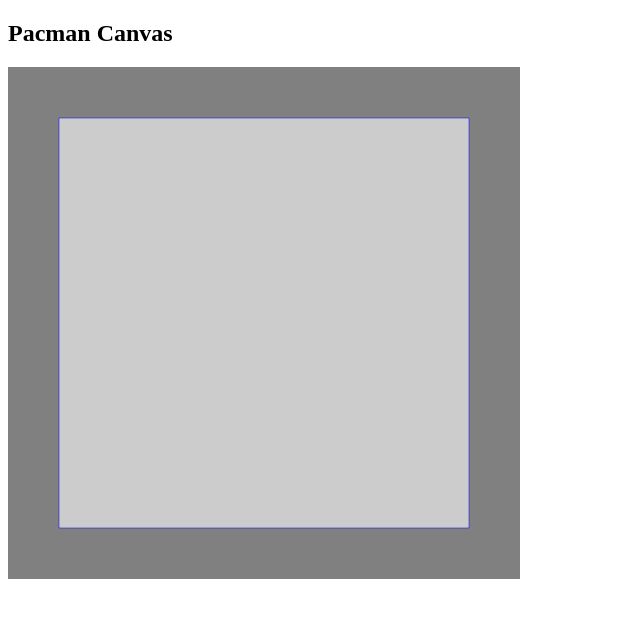
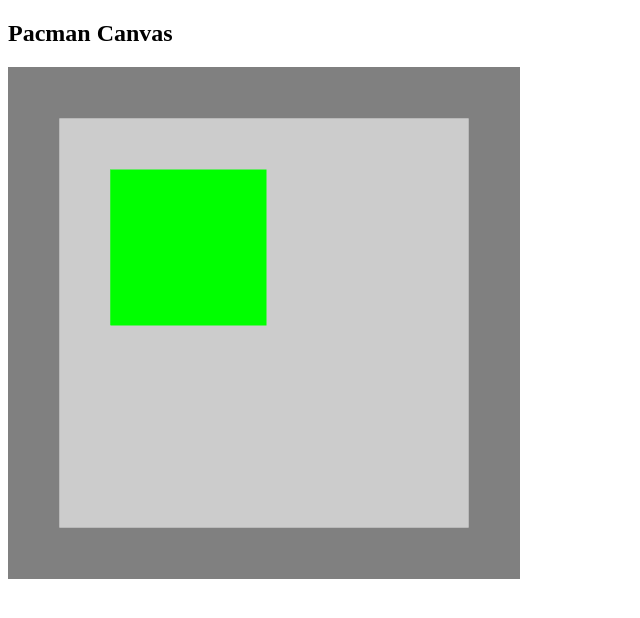
Before and after one commit to nathanlao/modified_version_of_Pacman, a plain HTML site: page index.html in a window 1280 px wide. Shown: the whole page, without its empty margins (0-640 px from the left). Drawn offline with Linux system fonts and the light colour scheme.

Commit message:
coe refractor and render green square now

```diff
--- a/index.html
+++ b/index.html
@@ -3,21 +3,27 @@
     <head>
         <script id="vertex-shader" type="x-shader/x-vertex">
             attribute vec4 vPosition;
-            uniform float height;
+            uniform float uDepth;
             void main() {
                 gl_Position = vPosition;
             }
         </script>
-        <script id="fragment-shader-blue-borders" type="x-shader/x-fragment">
+        <!-- <script id="fragment-shader-blue-borders" type="x-shader/x-fragment">
             precision mediump float;
             void main() {
                 gl_FragColor = vec4(0.0, 0.0, 1.0, 1.0); // blue
             }
-        </script>
+        </script> -->
         <script id="fragment-shader-grey-corridors" type="x-shader/x-fragment">
             precision mediump float;
             void main() {
                 gl_FragColor = vec4(0.8, 0.8, 0.8, 1.0); // light grey
+            }
+        </script>
+        <script id="fragment-shader-green-blocks" type="x-shader/x-fragment">
+            precision mediump float;
+            void main() {
+                gl_FragColor = vec4(0.0, 1.0, 0.0, 1.0); // green
             }
         </script>
         <script type="text/javascript" src="../Common/webgl-utils.js"></script>
--- a/pacman.js
+++ b/pacman.js
@@ -2,10 +2,25 @@
 var canvas;
 var gl;
 
-var programBlueBorders;
+// var programBlueBorders;
 var programGreyCorridors;
-var vBufferBorders;
-var vBufferCorridors;
+var programGreenBlock;
+
+// Four Vertices for grey square
+var verticesGreyCorridors = [
+    vec2( -0.8, -0.8 ),
+    vec2( -0.8, 0.8 ),
+    vec2( 0.8, 0.8 ),
+    vec2( 0.8, -0.8 ),
+];
+
+// Four vertices for a green block
+var verticesGreenBlock = [
+    vec2( -0.6, -0.01 ),
+    vec2( -0.6, 0.6 ),
+    vec2( 0.01, 0.6 ),
+    vec2( 0.01, -0.01 ),
+];
 
 function initializeContext() {
 
@@ -17,110 +32,77 @@ function initializeContext() {
     }
 
     gl.viewport( 0, 0, canvas.width, canvas.height );
-	gl.clearColor( 0.5, 0.5, 0.5, 1.0 ); // grey
+	gl.clearColor( 0.5, 0.5, 0.5, 1.0 ); // grey background color
+
+    // Enable depth test
+    // gl.enable(gl.DEPTH_TEST);
 
     logMessage("WebGL initialized.");
 
 }
 
+
+// Setup
 async function setup() {
     // Initialize the context.
-    initializeContext();
+    initializeContext()
 
-    // Create data for pacman
-    canvasPacman();
+    programGreyCorridors = initShaders( gl, "vertex-shader", "fragment-shader-grey-corridors" )
+    programGreenBlock = initShaders( gl, "vertex-shader", "fragment-shader-green-blocks" )
 
-    // Create vertex buffer data.
-    createBuffers();
-
-    // Load shaders (from html) and initialize attribute buffers
-    programBlueBorders = initShaders( gl, "vertex-shader", "fragment-shader-blue-borders" );
-    programGreyCorridors = initShaders( gl, "vertex-shader", "fragment-shader-grey-corridors" );
-
-    // Create vertex array objects
-    createVertexArrayObjects();
-
-    // Draw!
-    render();
-};
-
-window.onload = setup;
-
-var positionsBlue = [];
-var positionsGrey = [];
-
-function canvasPacman() {
-    // Four Vertices for blue borders
-    var verticesBlueBorders = [
-        vec2( -0.8, -0.8 ),
-        vec2( -0.8, 0.8 ),
-        vec2( 0.8, 0.8 ),
-        vec2( 0.8, -0.8 ),
-    ];
-
-    // Four Vertices for grey square
-    var verticesGreyCorridors = [
-        vec2( -0.8, -0.8 ),
-        vec2( -0.8, 0.8 ),
-        vec2( 0.8, 0.8 ),
-        vec2( 0.8, -0.8 ),
-    ];
-
-    // flatten
-    positionsBlue = flatten(verticesBlueBorders);
-    positionsGrey = flatten(verticesGreyCorridors);
+    render()
 }
 
-function createBuffers() {
+// Create vertex buffer data.
+function createBuffers(vertices) {
     // Load data into GPU
 	// Creating the vertex buffer
-	vBufferBorders = gl.createBuffer();
+    var bufferId = gl.createBuffer()
     // Binding the vertex buffer
-	gl.bindBuffer(gl.ARRAY_BUFFER, vBufferBorders);
-	gl.bufferData( gl.ARRAY_BUFFER,  new Float32Array(positionsBlue), gl.STATIC_DRAW );
+    gl.bindBuffer( gl.ARRAY_BUFFER, bufferId )
+    gl.bufferData( gl.ARRAY_BUFFER, flatten(vertices), gl.STATIC_DRAW )
 
-    // Load data into GPU for grey square
-    vBufferCorridors = gl.createBuffer();
-    gl.bindBuffer(gl.ARRAY_BUFFER, vBufferCorridors);
-    gl.bufferData( gl.ARRAY_BUFFER,  new Float32Array(positionsGrey), gl.STATIC_DRAW );
+    logMessage("Created buffers.")
 
-    logMessage("Created buffers.");
+    return bufferId
 }
 
-function createVertexArrayObjects() {
+// Create Vertex Array Objects
+function createVertexArrayObjects(bufferId, program) {
     // Associate out shader variables with our data buffer
-    // For blue borders
-    gl.useProgram( programBlueBorders );
-	var vPositionBlue = gl.getAttribLocation( programBlueBorders, "vPosition" );
-    gl.bindBuffer(gl.ARRAY_BUFFER, vBufferBorders);
-	gl.vertexAttribPointer( vPositionBlue, 2, gl.FLOAT, false, 0, 0 );
-	gl.enableVertexAttribArray( vPositionBlue );
+    gl.bindBuffer( gl.ARRAY_BUFFER, bufferId )
+    gl.useProgram( program )
+    var vPosition = gl.getAttribLocation( program, "vPosition" )
+    gl.vertexAttribPointer( vPosition, 2, gl.FLOAT, false, 0, 0 )
+    gl.enableVertexAttribArray( vPosition )
 
-    // For grey square
-    gl.useProgram( programGreyCorridors );
-    var vPositionGrey = gl.getAttribLocation( programGreyCorridors, "vPosition" );
-    gl.bindBuffer(gl.ARRAY_BUFFER, vBufferCorridors);
-    gl.vertexAttribPointer( vPositionGrey, 2, gl.FLOAT, false, 0, 0 );
-    gl.enableVertexAttribArray( vPositionGrey );
-
-    logMessage("Created VAOs.");
+    logMessage("Created VAOs.")
 }
 
+// Render TRIANGLE_FAN
+function renderTriangleFan(vertices, program) {
+    gl.useProgram( program )
+    gl.drawArrays( gl.TRIANGLE_FAN, 0, vertices.length )
+}
 
+// Render
 function render() {
-	// Clearing the buffer
-	gl.clear( gl.COLOR_BUFFER_BIT );
+    // Clearing the buffer
+	gl.clear( gl.COLOR_BUFFER_BIT)
 
-    // Blue borders
-    gl.useProgram( programBlueBorders );
-    gl.bindBuffer(gl.ARRAY_BUFFER, vBufferBorders);
-	gl.drawArrays( gl.LINE_LOOP, 0, 4 ); // line loop for border
+    // Grey Corridors
+    var bufferIdGrey = createBuffers(verticesGreyCorridors)
+    createVertexArrayObjects(bufferIdGrey, programGreyCorridors)
+    renderTriangleFan(verticesGreyCorridors, programGreyCorridors)
 
-    // Draw grey square
-    gl.useProgram( programGreyCorridors );
-    gl.bindBuffer(gl.ARRAY_BUFFER, vBufferCorridors);
-    gl.drawArrays( gl.TRIANGLE_FAN, 0, 4 );
+    // Green Obstacles
+    var bufferIdGreen = createBuffers(verticesGreenBlock)
+    createVertexArrayObjects(bufferIdGreen, programGreenBlock)
+    renderTriangleFan(verticesGreenBlock, programGreenBlock)
 }
+
+window.onload = setup
+
 
 // Logging
 function logMessage(message) {
```
